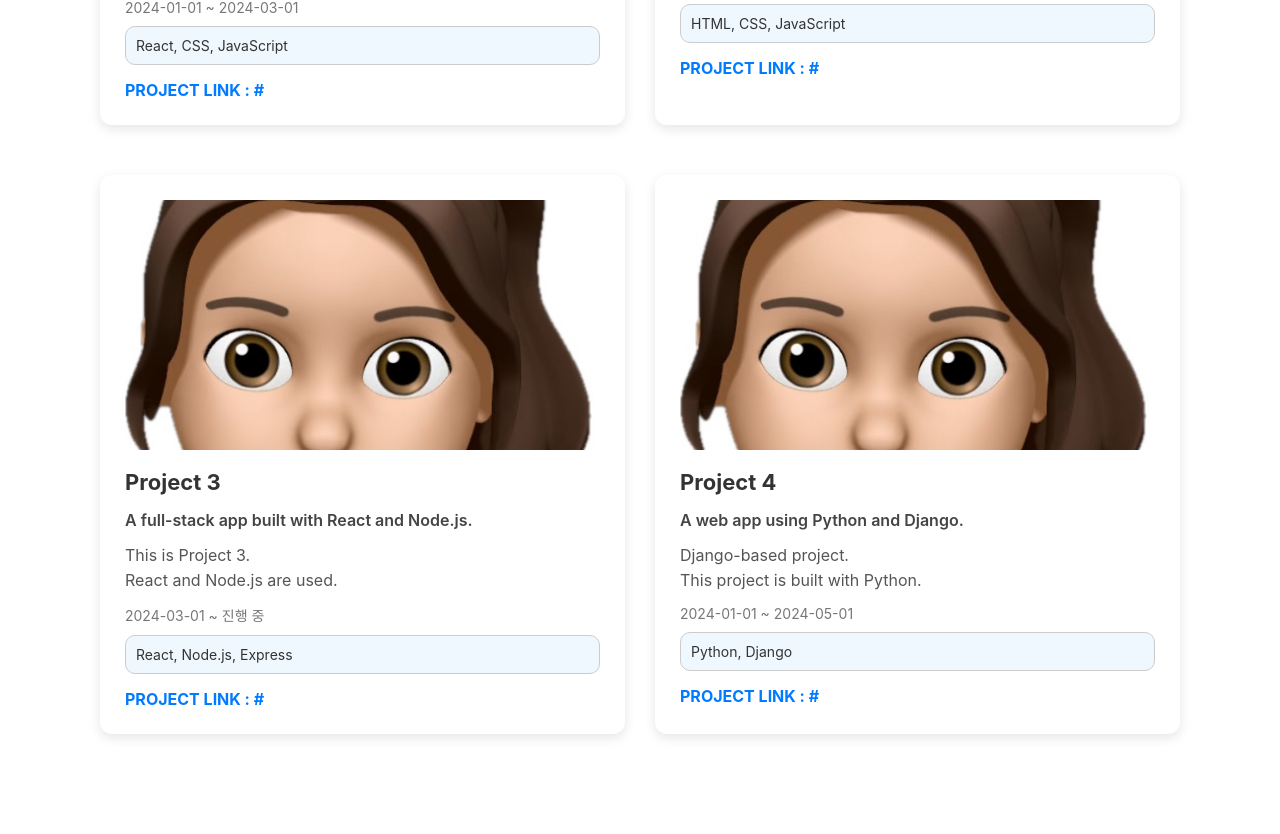
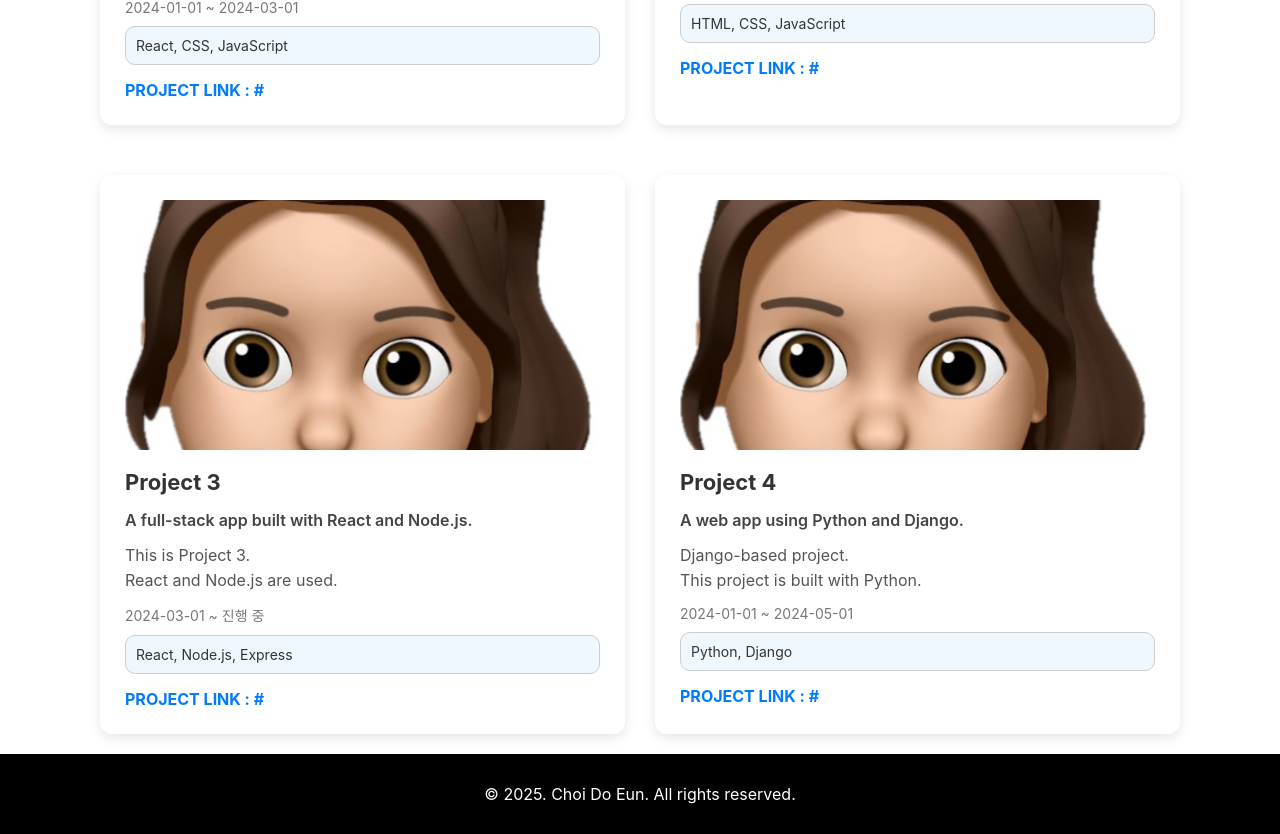
Before and after one commit to doeun07/portfolio, a React (Create React App) app: page / in a window 1280 px wide. Shown: the part 1907-2741 px from the top of the page. Before the commit the page ends 2661 px from the top, so only its background shows below. Built offline with nearby package versions, Linux system fonts and the light colour scheme.

Commit message:
푸터 컴포넌트 제작

```diff
--- a/src/App.js
+++ b/src/App.js
@@ -1,5 +1,6 @@
 import React from "react";
 import Header from "./components/Header";
+import Footer from "./components/Footer";
 import Profile from "./sections/Profile";
 import Projects from "./sections/Projects";
 import Skills from "./sections/Skills";
@@ -11,6 +12,7 @@ function App() {
       <Profile />
       <Skills />
       <Projects />
+      <Footer />
     </div>
   );
 }
--- /dev/null
+++ b/src/components/Footer.js
@@ -0,0 +1,12 @@
+import React from "react";
+import "../styles/footer.css";
+
+const Footer = () => {
+  return (
+    <footer>
+      <p>© 2025. Choi Do Eun. All rights reserved.</p>
+    </footer>
+  );
+};
+
+export default Footer;
--- /dev/null
+++ b/src/styles/footer.css
@@ -0,0 +1,8 @@
+footer {
+  display: flex;
+  justify-content: center;
+  align-items: center;
+  background-color: black;
+  color: white;
+  padding: 30px;
+}
```
